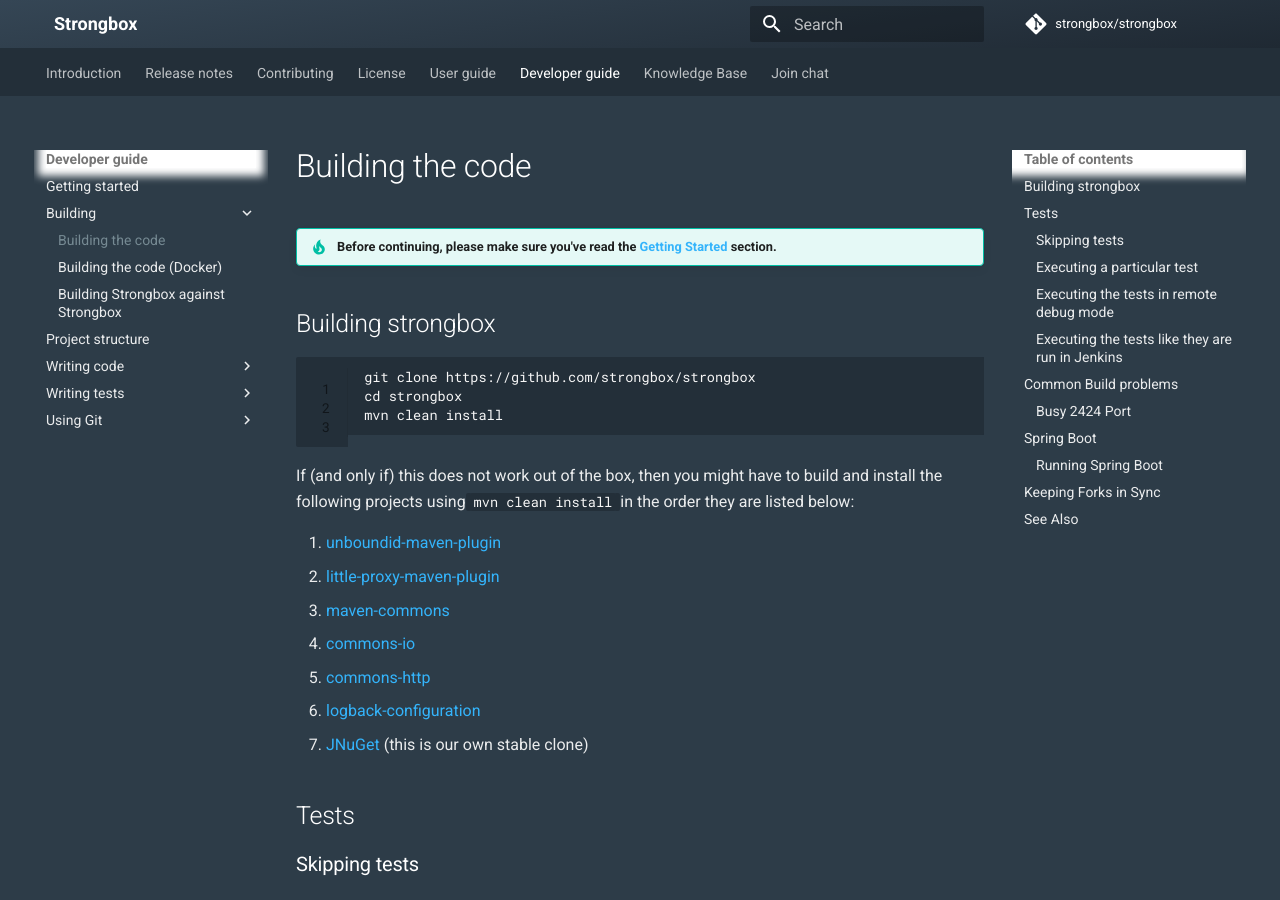
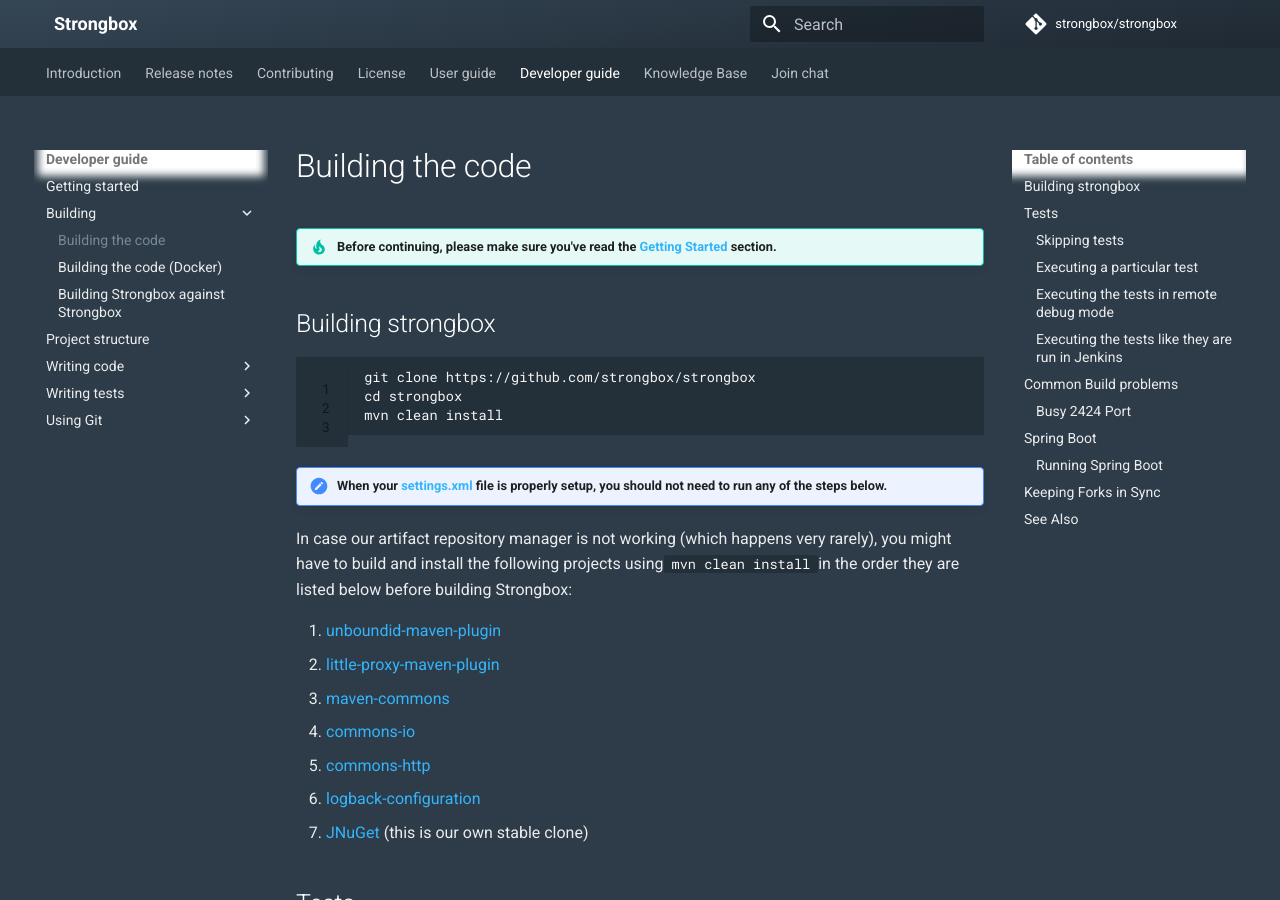
Before and after one commit to strongbox/strongbox-docs, an MkDocs documentation site: the page built from docs/developer-guide/building-the-code.md, in a window 1280 px wide and 900 px high. Built offline with MkDocs 1.6.1 and Material for MkDocs 9.7.7, drawn with Linux system fonts in a browser that asks for light colours; comment, search, counter and statistics services are not loaded.

Commit message:
Updating building-the-code.md

````diff
--- a/docs/developer-guide/building-the-code.md
+++ b/docs/developer-guide/building-the-code.md
@@ -9,9 +9,9 @@
 cd strongbox
 mvn clean install
 ```
+!!! note "When your [settings.xml](./getting-started.md) file is properly setup, you should not need to run any of the steps below."
 
-If (and only if) this does not work out of the box, then you might have to build and install the following projects
-using `mvn clean install` in the order they are listed below:
+In case our artifact repository manager is not working (which happens very rarely), you might have to build and install the following projects using `mvn clean install` in the order they are listed below before building Strongbox:
 
 1. [unboundid-maven-plugin](https://github.com/carlspring/unboundid-maven-plugin)
 2. [little-proxy-maven-plugin](https://github.com/carlspring/little-proxy-maven-plugin)
````
